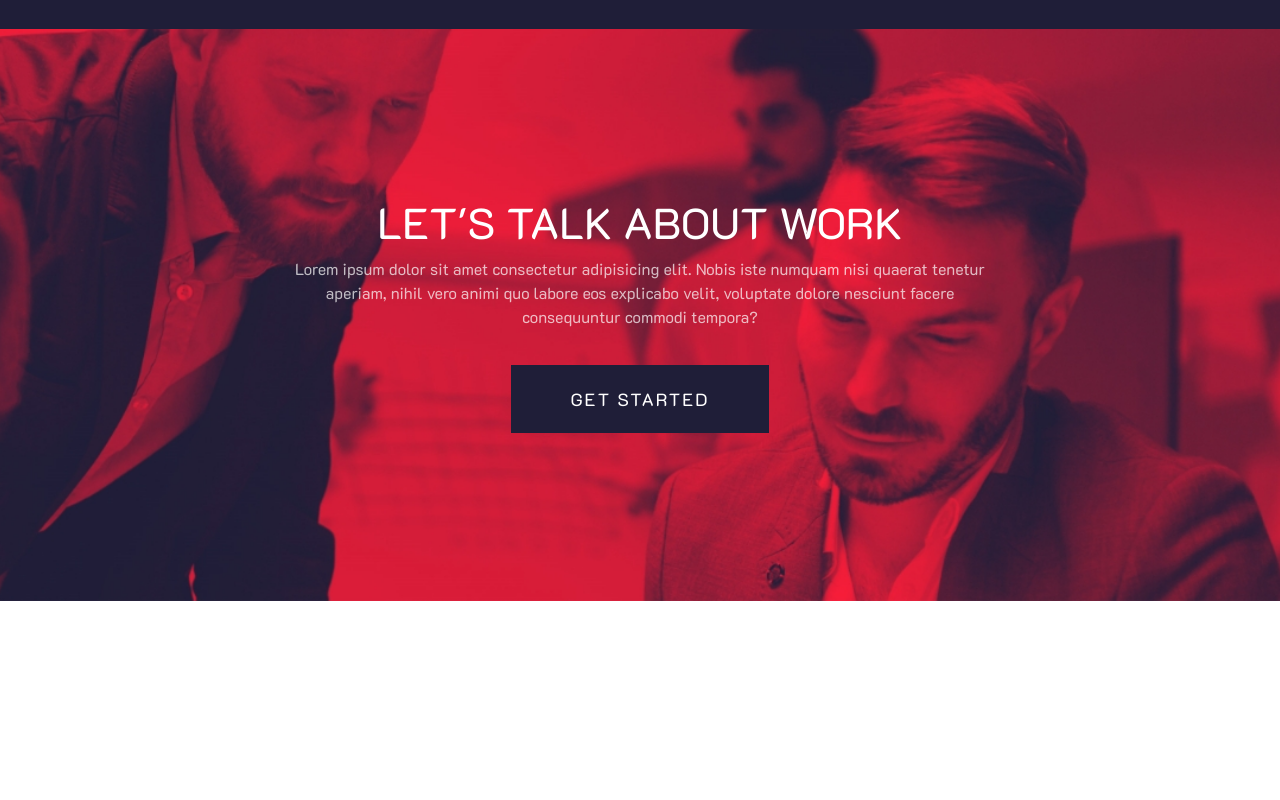
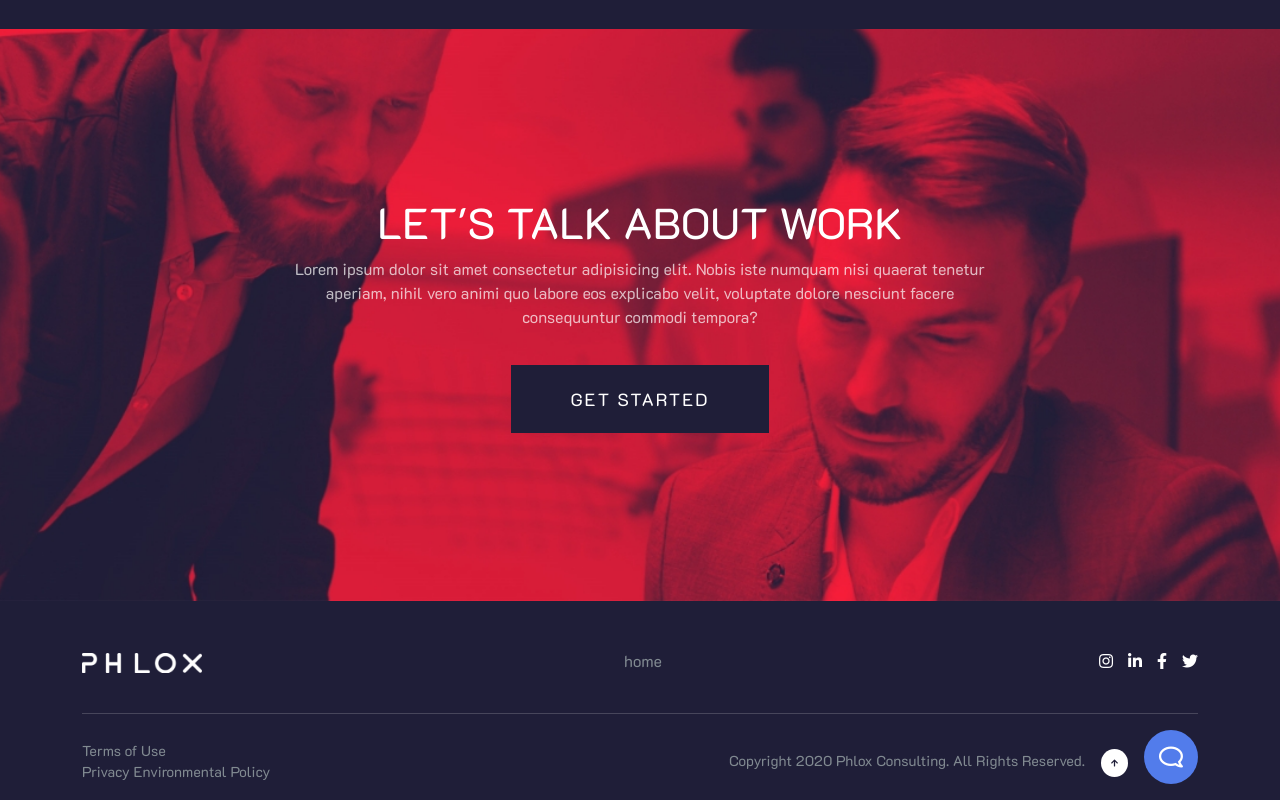
Before and after one commit to Jack-rm/proj-html-vuejs, a Vue app: page / in a window 1280 px wide. Shown: the part 4366-5166 px from the top of the page. Before the commit the page ends 4975 px from the top, so only its background shows below. Built offline with nearby package versions, Linux system fonts and the light colour scheme.

Commit message:
Work on footer component + respective scss rules

```diff
--- a/src/App.vue
+++ b/src/App.vue
@@ -1,12 +1,8 @@
 <template>
   <div id="app">
-
     <Header />
-
     <Main />
-
     <Footer />
-
   </div>
 </template>
 
--- a/src/components/Footer.vue
+++ b/src/components/Footer.vue
@@ -1,7 +1,42 @@
 <template>
-  <div>
+  <div class="container">
+    <div class="row">
+      <div class="col-12 d-flex justify-content-between">
+        <div class="my_footer-logo pt-5">
+          <img src="../assets/img/logotype-2-300x50.png" alt="header logo image">
+        </div>
+        <div class="my_footer-nav pt-5">
+          <ul>
+            <li><a href="#">home</a></li>
+          </ul>
+        </div>
+        <div class="my_footer-socials pt-5">
+          <ul>
+            <li><a href="#"><i class="fab fa-instagram"></i></a></li>
+            <li><a href="#"><i class="fab fa-linkedin-in"></i></a></li>
+            <li><a href="#"><i class="fab fa-facebook-f"></i></a></li>
+            <li><a href="#"><i class="fab fa-twitter"></i></a></li>
+          </ul>
+        </div>
+      </div>
+      <div class="col-12">
+        <hr class="my_divider mt-4 mb-3">
+      </div>
+      <div class="col-12 ">
+        <div class="my_footer-end d-flex justify-content-between align-items-center pb-2">
+          <div class="d-flex flex-column">
+            <span>Terms of Use</span>
+            <span>Privacy Environmental Policy</span>
+          </div>
+          <div class="d-flex justify-content-between align-items-baseline pb-2">
+            <span>Copyright 2020 Phlox Consulting. All Rights Reserved.</span>
+            <a href="#"><i class="fas fa-arrow-up ms-3"></i></a>
+            <a href="#"><i class="far fa-comment ms-3"></i></a>
+          </div>
 
-    <h2>{{ msg }}</h2>
+        </div>
+      </div>
+    </div>
 
   </div>
 </template>
@@ -10,7 +45,6 @@
 export default {
     name : 'Header',
     props : {
-        msg : String,
     }
 }
 </script>
@@ -19,5 +53,75 @@ export default {
 @import "../style/variables.scss";
 @import "../style/general.scss";
 
+.my_divider{
+  color: $darkerWhite;
+}
 
+.my_footer-logo{
+
+  & img{
+    height: 20px;
+  }
+}
+.my_footer-nav{
+
+  & ul {
+  list-style-type: none;
+  }
+
+  & ul li {
+  display: inline;
+  }
+
+  & ul li a{
+    text-decoration: none;
+    color: $greyText;
+
+    &:hover{
+    color: $whiteText;
+    }
+  }
+}
+
+.my_footer-socials {
+
+  & ul{
+    list-style-type: none;
+  }
+
+  & ul li {
+    display: inline;
+  }
+
+  & ul li a{
+    text-decoration: none;
+    color: $whiteText;
+    padding-left: 15px;
+  }
+}
+
+.my_footer-end{
+  color: $greyText;
+
+  & span {
+    font-size: 0.9em;
+  }
+}
+
+.fa-arrow-up{
+  color: $darkBlueBg;
+  padding: 10px;
+  background-color: $whiteText;
+  border-radius: 50%;
+  font-size: 0.5em;
+}
+
+.fa-comment{
+  color: $whiteText;
+  padding: 15px;
+  background-color: $blueBg;
+  border-radius: 50%;
+  font-size: 1.5em;
+  transform: scaleX(-1);
+}
 </style>
--- a/src/style/variables.scss
+++ b/src/style/variables.scss
@@ -5,6 +5,7 @@ $darkerFluoGreen: #39FFBF;
 $fluoGreen: #35FFBF;
 $fluoRed: #F81D39;
 $greyBg: #666585;
+$blueBg: #527CEB;
 // Text colors :
 $whiteText: #ffffff;
 $darkerWhite: #FFFFFFB3;
```
